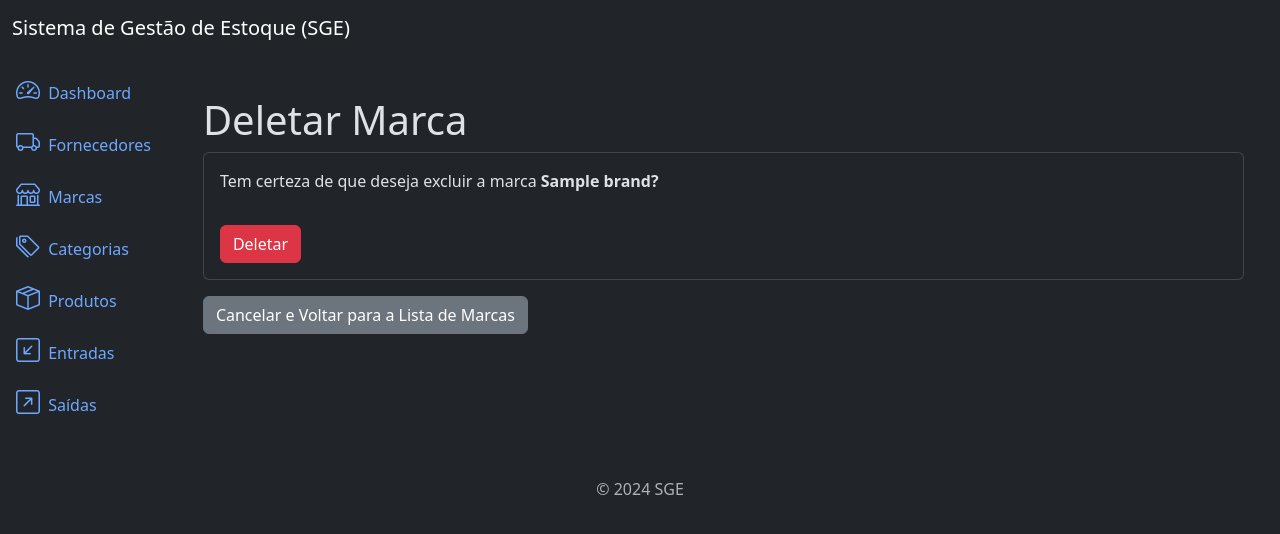
After one commit to juliogazoli/pycodebr-django-sge, a Django app: page /brands/1/delete/ in a window 1280 px wide. The commit adds this page. Shown: the top 534 px of the page. Run offline with Django 5.2, Linux system fonts and the light colour scheme; tables that the repository leaves empty hold one stand-in row (values such as "Sample post").

Commit message:
brands delete view, template and url

```diff
--- /dev/null
+++ b/brands/templates/brand_delete.html
@@ -0,0 +1,21 @@
+{% extends 'base.html' %}
+
+{% block content %}
+
+    <div class="container mt-4">
+        <h3 class="display-6">Deletar Marca</h3>
+
+        <div class="card">
+            <div class="card-body">
+                <p class="card-text">Tem certeza de que deseja excluir a marca <strong>{{ object.name }}?</strong></p>
+
+                <form method="post">
+                    {% csrf_token %}
+                    <button type="submit" class="btn btn-danger mt-3">Deletar</button>
+                </form>
+            </div>
+        </div>
+        <a href="{% url 'brand_list' %}" class="btn btn-secondary mt-3">Cancelar e Voltar para a Lista de Marcas</a>
+    </div>
+
+{% endblock  %}
--- a/brands/templates/brand_list.html
+++ b/brands/templates/brand_list.html
@@ -49,6 +49,10 @@
                             <a href="{% url 'brand_update' brand.id %}" class="btn btn-warning btn-sm">
                                 <i class="bi bi-pencil"></i>
                             </a>
+
+                            <a href="{% url 'brand_delete' brand.id %}" class="btn btn-danger btn-sm">
+                                <i class="bi bi-trash"></i>
+                            </a>
                         </td>
                     </tr>
                 {% endfor %}
--- a/brands/urls.py
+++ b/brands/urls.py
@@ -6,4 +6,5 @@ urlpatterns = [
     path('brands/create/', views.BrandCreateView.as_view(), name='brand_create'),
     path('brands/<int:pk>/detail/', views.BrandDetailView.as_view(), name='brand_detail'),
     path('brands/<int:pk>/update/', views.BrandUpdateView.as_view(), name='brand_update'),
+    path('brands/<int:pk>/delete/', views.BrandDeleteView.as_view(), name='brand_delete'),
 ]
--- a/brands/views.py
+++ b/brands/views.py
@@ -1,5 +1,5 @@
 from django.urls import reverse_lazy
-from django.views.generic import ListView, CreateView, DetailView, UpdateView
+from django.views.generic import ListView, CreateView, DetailView, UpdateView, DeleteView
 from . import models, forms
 
 
@@ -35,3 +35,9 @@ class BrandUpdateView(UpdateView):
     template_name = 'brand_update.html'
     form_class = forms.BrandForm
     success_url = reverse_lazy('brand_list')
+
+
+class BrandDeleteView(DeleteView):
+    model = models.Brand
+    template_name = 'brand_delete.html'
+    success_url = reverse_lazy('brand_list')
```
